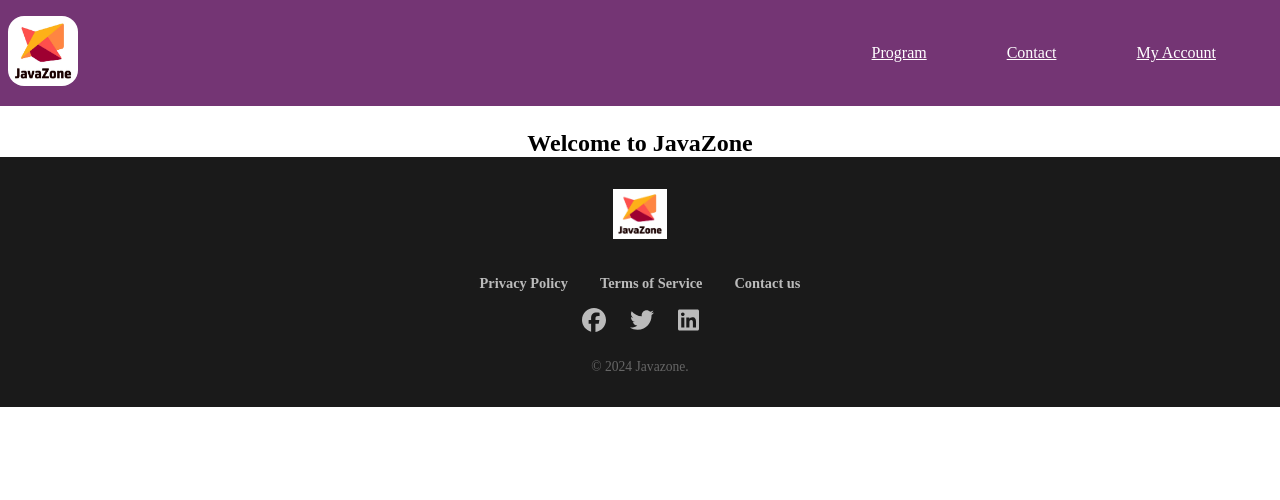
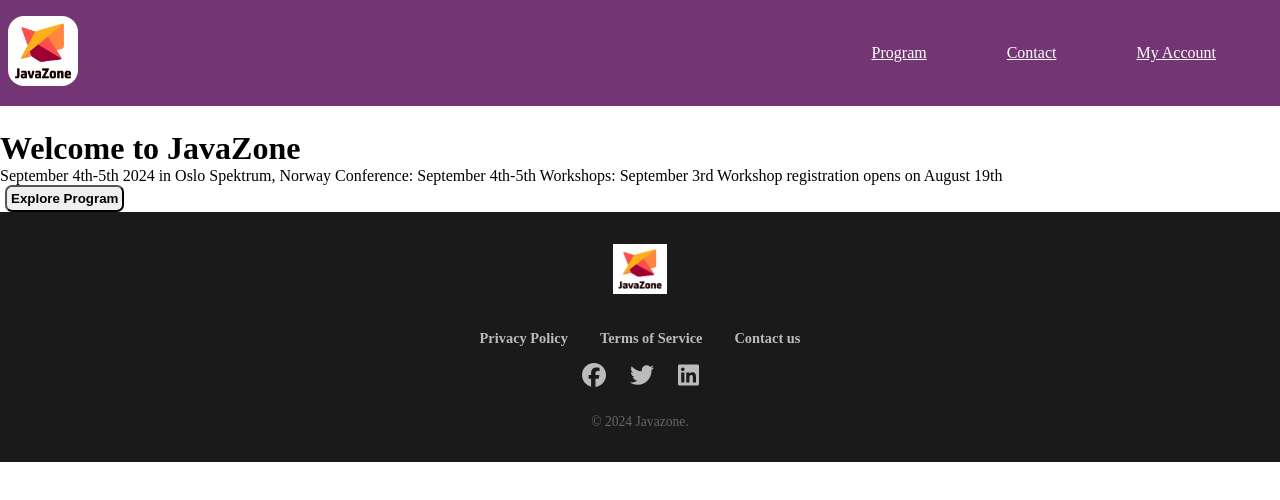
Before and after one commit to Front-end-studie-gruppe/Arbeidskrav-2-React, a React (Vite) app: page / in a window 1280 px wide. Shown: the top 500 px of the page. Built offline with nearby package versions, Linux system fonts and the light colour scheme.

Commit message:
endret branch

```diff
--- a/src/pages/homePage/Home.tsx
+++ b/src/pages/homePage/Home.tsx
@@ -1,12 +1,19 @@
-import homeStyles from "./Home.module.css";
+import React from "react";
+import styles from "./Home.module.css";
 
 const Home = () => {
   return (
-    <>
-      <section className={homeStyles.siteContainer}>
-        <h1>Welcome to JavaZone</h1>
-      </section>
-    </>
+    <div className={styles["home-container"]}>
+      <h1>Welcome to JavaZone</h1>
+      <p>
+        September 4th-5th 2024 in Oslo Spektrum, Norway Conference: September
+        4th-5th Workshops: September 3rd Workshop registration opens on August
+        19th
+      </p>
+      <button onClick={() => (window.location.href = "/program")}>
+        Explore Program
+      </button>
+    </div>
   );
 };
 
```
